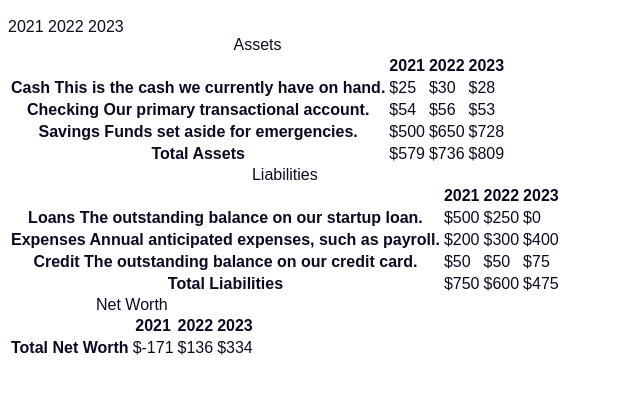
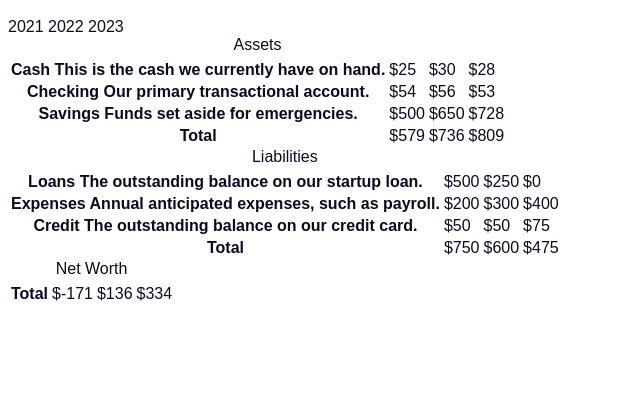
Before and after one commit to johndaviddc/BalanceSheet, a plain HTML site: page index.html in a window 1280 px wide. Shown: the part 50-444 px from the top of the page, without its empty margins (0-640 px from the left). Drawn offline with Linux system fonts and the light colour scheme.

Commit message:
add styles on span

```diff
--- a/styles.css
+++ b/styles.css
@@ -1,3 +1,16 @@
+span[class~="sr-only"] {
+    border: 0;
+    clip: rect(1px, 1px, 1px, 1px);
+    clip-path: inset(50%);
+    width: 1px;
+    height: 1px;
+    overflow: hidden;
+    white-space: nowrap;
+    position: absolute;
+    padding: 0;
+    margin: -1px;
+}
+
 html {
     box-sizing: border-box;
 }
```
